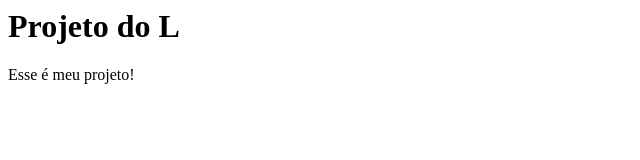
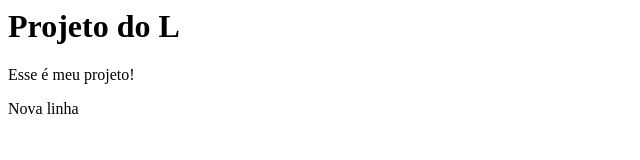
Before and after one commit to leandroaono/curso-git, a plain HTML site: page index.html in a window 1280 px wide. Shown: the full height of the page, 0-640 px from the left. Drawn offline with Linux system fonts and the light colour scheme.

Commit message:
adicionei nova linha

```diff
--- a/index.html
+++ b/index.html
@@ -6,5 +6,6 @@
     <body>
         <h1> Projeto do L </h1>
         <p>Esse é meu projeto!</p>
+        <p>Nova linha</p>
     </body>
 </html>
```
